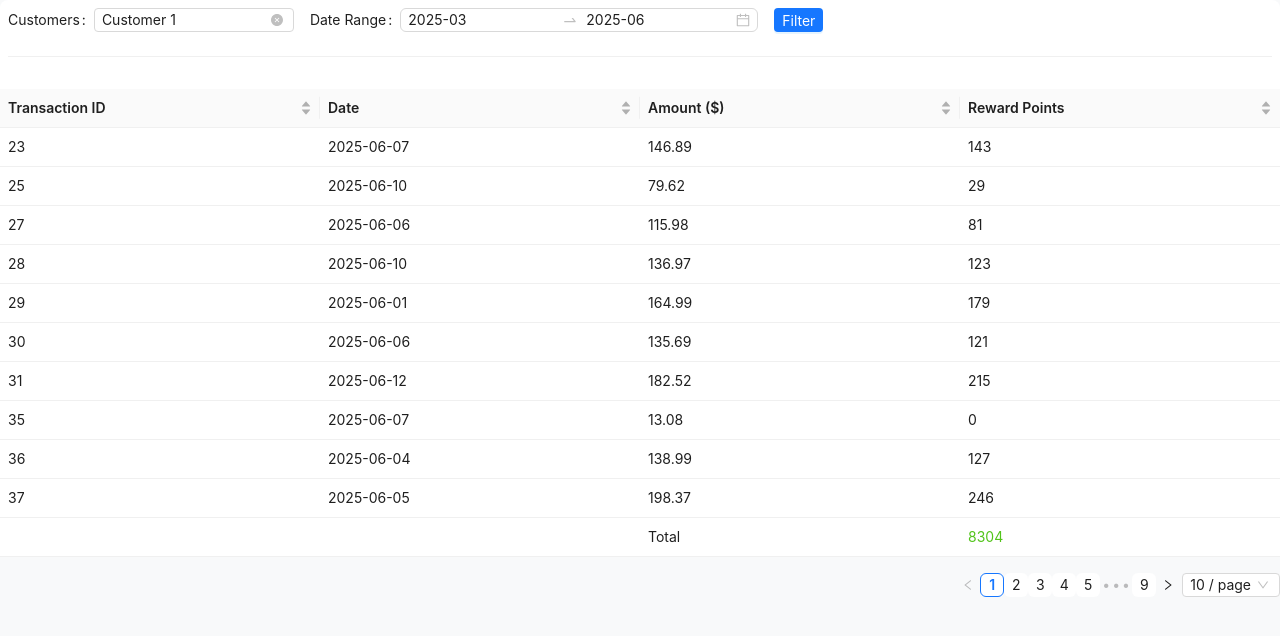
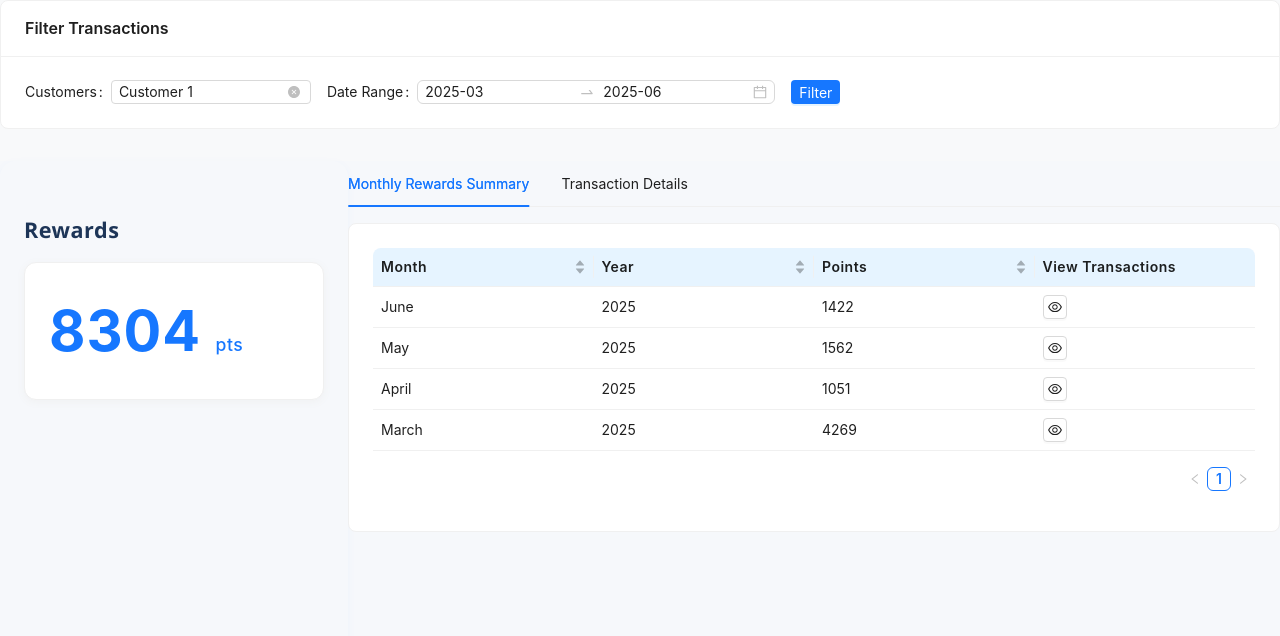
Before and after one commit to Sanith-Garipally/react_code_assignment, a React (Vite) app: page / in a window 1280 px wide. Shown: the top 636 px of the page. Built offline with nearby package versions, Linux system fonts and the light colour scheme.

Commit message:
Add: Rewards Summary

```diff
--- a/src/App.jsx
+++ b/src/App.jsx
@@ -1,5 +1,5 @@
 import TransactionsTable from './components/TransactionsTable';
-import { GlobalStyle } from './styles/globalStyles';
+import { GlobalStyle, Section } from './styles/globalStyles';
 
 const App = () => {
 
--- /dev/null
+++ b/src/components/RewardsSummary.jsx
@@ -0,0 +1,245 @@
+import React, { useState } from 'react';
+import PropTypes from 'prop-types';
+import { Button, Card, Drawer, Table, Tag, Typography } from 'antd';
+import { EyeOutlined } from '@ant-design/icons';
+import { StyledTable } from '../styles/globalStyles';
+import styled from 'styled-components';
+const { Text } = Typography;
+
+// Styled container for the two sections
+const FlexContainer = styled.div`
+  display: flex;
+  align-items: center;
+  justify-content: space-between;
+`;
+
+// Styled for the points
+const Points = styled.span`
+  font-size: 2.5rem;
+  font-weight: 700;
+  color: #1677ff; /* Ant Design primary blue */
+  letter-spacing: 1px;
+`;
+
+// Styled for the month/year
+const MonthYear = styled.span`
+  font-size: 1.1rem;
+  color: #64748b;
+  font-weight: 500;
+  letter-spacing: 0.5px;
+`;
+
+const SectionWrapper = styled.div`
+  background: #f6f8fb;
+  border-radius: 16px;
+  margin-bottom: 16px;
+  box-shadow: 0 2px 8px rgba(22, 119, 255, 0.04);
+`;
+// Styled heading
+const StyledHeading = styled.h3`
+  font-size: 1.35rem;
+  font-weight: 600;
+  color: #1d3557;
+  letter-spacing: 0.5px;
+`;
+
+const RewardCard = ({ points, month, year }) => (
+  <Card
+    style={{ maxWidth: 340, borderRadius: 12, boxShadow: '0 2px 8px #f0f1f2' }}
+  >
+    <FlexContainer>
+      <Points>{points} pts</Points>
+      <MonthYear>
+        {month} {year}
+      </MonthYear>
+    </FlexContainer>
+  </Card>
+);
+
+const columns = [
+  {
+    title: 'Transaction ID',
+    dataIndex: 'transactionId',
+    key: 'transactionId',
+    ellipsis: true,
+    sorter: (a, b) => a.transactionId - b.transactionId,
+  },
+  {
+    title: 'Date',
+    dataIndex: 'date',
+    key: 'date',
+    ellipsis: true,
+    sorter: (a, b) => new Date(a.date) - new Date(b.date),
+  },
+  {
+    title: 'Amount ($)',
+    dataIndex: 'amount',
+    key: 'amount',
+    ellipsis: true,
+    sorter: (a, b) => a.amount - b.amount,
+  },
+  {
+    title: 'Reward Points',
+    dataIndex: 'points',
+    key: 'points',
+    ellipsis: true,
+    sorter: (a, b) => a.points - b.points,
+  },
+];
+
+export default function RewardsSummary({ transactions, transactionsLoader }) {
+  const [open, setOpen] = useState(false);
+  const [currentRecord, setCurrentRecord] = useState({});
+  const monthlyMap = {};
+
+  transactions.forEach((txn) => {
+    const date = new Date(txn.date);
+    const year = date.getFullYear();
+    const month = String(date.getMonth() + 1).padStart(2, '0'); // e.g., "07"
+    let monthLabel = '';
+    switch (month) {
+      case '01':
+        monthLabel = 'January';
+        break;
+      case '02':
+        monthLabel = 'February';
+        break;
+      case '03':
+        monthLabel = 'March';
+        break;
+      case '04':
+        monthLabel = 'April';
+        break;
+      case '05':
+        monthLabel = 'May';
+        break;
+      case '06':
+        monthLabel = 'June';
+        break;
+      case '07':
+        monthLabel = 'July';
+        break;
+      case '08':
+        monthLabel = 'August';
+        break;
+      case '09':
+        monthLabel = 'September';
+        break;
+      case '10':
+        monthLabel = 'October';
+        break;
+      case '11':
+        monthLabel = 'November';
+        break;
+      case '12':
+        monthLabel = 'December';
+        break;
+      default:
+        monthLabel = '';
+        break;
+    }
+
+    const key = `${year}-${month}`;
+    const points = txn.points;
+
+    if (!monthlyMap[key]) {
+      monthlyMap[key] = {
+        month,
+        monthLabel,
+        year,
+        points: 0,
+        transactions: [],
+      };
+    }
+    monthlyMap[key].points += points;
+    monthlyMap[key].transactions.push({ ...txn, points });
+  });
+
+  const months = Object.values(monthlyMap).sort((a, b) => {
+    if (a.year !== b.year) return b.year - a.year;
+    return b.month - a.month;
+  });
+
+  const total = months.reduce((sum, m) => sum + m.points, 0);
+
+  const summaryColumns = [
+    {
+      title: 'Month',
+      dataIndex: 'monthLabel',
+      key: 'monthLabel',
+      ellipsis: true,
+      sorter: (a, b) => a.month - b.month,
+    },
+    {
+      title: 'Year',
+      dataIndex: 'year',
+      key: 'year',
+      ellipsis: true,
+      sorter: (a, b) => a.year - b.year,
+    },
+    {
+      title: 'Points',
+      dataIndex: 'points',
+      key: 'points',
+      ellipsis: true,
+      sorter: (a, b) => a.points - b.points,
+    },
+    {
+      title: 'View Transactions',
+      dataIndex: 'view',
+      key: 'view',
+      render: (_, record) => {
+        return (
+          <Button
+            size='small'
+            icon={<EyeOutlined />}
+            onClick={() => {
+              setCurrentRecord(record);
+              setOpen(true);
+            }}
+          />
+        );
+      },
+    },
+  ];
+
+  return (
+    <Card>
+      <StyledTable
+        size='small'
+        columns={summaryColumns}
+        dataSource={months}
+        loading={transactionsLoader}
+        rowKey={(obj) => obj.month + obj.year}
+      />
+      <Drawer
+        width={940}
+        placement='right'
+        closable={false}
+        open={open}
+        onClose={() => {
+          setOpen(false);
+          setCurrentRecord({});
+        }}
+      >
+        <SectionWrapper>
+          <StyledHeading>Transactions</StyledHeading>
+          <RewardCard
+            points={currentRecord.points}
+            month={currentRecord.monthLabel}
+            year={currentRecord.year}
+          />
+        </SectionWrapper>
+        <StyledTable
+          size='small'
+          columns={columns}
+          dataSource={currentRecord.transactions || []}
+          rowKey={(obj) => obj.transactionId}
+          scroll={{
+            y: '320px'
+          }}
+        />
+      </Drawer>
+    </Card>
+  );
+}
--- a/src/components/TableHeader.jsx
+++ b/src/components/TableHeader.jsx
@@ -1,5 +1,5 @@
 import React, { useEffect } from 'react';
-import { Form, Select, Button, Divider, DatePicker, message } from 'antd';
+import { Form, Select, Button, Divider, DatePicker, message, Card } from 'antd';
 import customersData from '../lib/customersData.json';
 import { fetchTransactions } from '../api/fetchData';
 import dayjs from 'dayjs';
@@ -85,7 +85,7 @@ const TransactionTableHeader = ({
   }, []);
 
   return (
-    <>
+    <Card title="Filter Transactions">
       <Form
         form={form}
         onFinish={filterTransactionsData}
@@ -112,8 +112,7 @@ const TransactionTableHeader = ({
           </Button>
         </Form.Item>
       </Form>
-      <Divider />
-    </>
+    </Card>
   );
 };
 
--- a/src/components/TransactionsTable.jsx
+++ b/src/components/TransactionsTable.jsx
@@ -1,7 +1,70 @@
-import { useCallback, useState } from 'react';
-import { Table, Typography } from 'antd';
+import { useState } from 'react';
+import { Card, Tabs } from 'antd';
 import TransactionTableHeader from './TableHeader';
-const { Text } = Typography;
+import { Section, StyledTable } from '../styles/globalStyles';
+import RewardsSummary from './RewardsSummary';
+import styled from 'styled-components';
+
+const FlexContainer = styled.div`
+  display: flex;
+  justify-content: space-between;
+  background: #f6f8fb;
+  min-height: 70vh;
+`;
+
+// Styled for the points
+const Points = styled.span`
+  font-size: 3.5rem;
+  font-weight: 700;
+  color: #1677ff; /* Ant Design primary blue */
+  letter-spacing: 1px;
+`;
+
+const SectionWrapper = styled.div`
+  padding: 32px 24px 24px 24px;
+  border-radius: 16px;
+  margin-bottom: 16px;
+  box-shadow: 0 2px 8px rgba(22, 119, 255, 0.04);
+  min-width: 300px;
+`;
+// Styled heading
+const StyledHeading = styled.h3`
+  font-size: 1.35rem;
+  font-weight: 600;
+  color: #1d3557;
+  margin-bottom: 18px;
+  letter-spacing: 0.5px;
+`;
+
+const StyledSpan = styled.span`
+  font-size: 1.1rem;
+  font-weight: 500;
+  letter-spacing: 0.5px;
+`;
+
+const RewardCard = ({ transactions }) => {
+  const total = transactions.reduce(
+    (pre, cur) => {
+      pre.points += cur.points;
+      return pre;
+    },
+    { points: 0 }
+  );
+  return (
+    <Card
+      style={{
+        maxWidth: 340,
+        borderRadius: 12,
+        boxShadow: '0 2px 8px #f0f1f2',
+      }}
+    >
+      <Points>
+        {total.points} <StyledSpan>pts</StyledSpan>
+      </Points>
+    </Card>
+  );
+};
+
 const columns = [
   {
     title: 'Transaction ID',
@@ -42,40 +105,49 @@ const TransactionsTable = () => {
   };
   return (
     <>
-      <Table
+      <Section>
+        <TransactionTableHeader
+          filterTransactionsAndUpdateState={filterTransactionsAndUpdateState}
+          setTransactionsLoader={setTransactionsLoader}
+        />
+      </Section>
+
+      <FlexContainer>
+        <SectionWrapper>
+          <StyledHeading>Rewards</StyledHeading>
+          <RewardCard transactions={transactions} />
+        </SectionWrapper>
+        <Tabs
+          defaultActiveKey='1'
+          items={[
+            {
+              key: '1',
+              label: 'Monthly Rewards Summary',
+              children: (
+                <Section>
+                  <RewardsSummary
+                    transactions={transactions}
+                    transactionsLoader={transactionsLoader}
+                  />
+                </Section>
+              ),
+            },
+            {
+              key: '2',
+              label: 'Transaction Details',
+              children: (
+                <StyledTable
                   columns={columns}
                   dataSource={transactions}
                   rowKey={(obj) => obj.transactionId}
                   size='small'
                   loading={transactionsLoader}
-        title={() => (
-          <TransactionTableHeader
-            filterTransactionsAndUpdateState={filterTransactionsAndUpdateState}
-            setTransactionsLoader={setTransactionsLoader}
                 />
-        )}
-        summary={() => {
-          const total = transactions.reduce(
-            (pre, cur) => {
-              pre.points += cur.points;
-              return pre;
+              ),
             },
-            { points: 0 }
-          );
-          return (
-            <Table.Summary.Row>
-              <Table.Summary.Cell></Table.Summary.Cell>
-              <Table.Summary.Cell></Table.Summary.Cell>
-              <Table.Summary.Cell>
-                <Text>Total</Text>
-              </Table.Summary.Cell>
-              <Table.Summary.Cell>
-                <Text type='success'>{total.points}</Text>
-              </Table.Summary.Cell>
-            </Table.Summary.Row>
-          );
-        }}
+          ]}
         />
+      </FlexContainer>
     </>
   );
 };
--- a/src/styles/globalStyles.js
+++ b/src/styles/globalStyles.js
@@ -1,3 +1,4 @@
+import { Table } from 'antd';
 import styled, { createGlobalStyle } from 'styled-components';
 
 export const GlobalStyle = createGlobalStyle`
@@ -16,3 +17,10 @@ export const Container = styled.div`
 export const Section = styled.div`
   margin-bottom: 32px;
 `;
+
+export const StyledTable = styled(Table)`
+  .ant-table-thead > tr > th {
+    background: #e6f4ff;         /* Light blue background */
+    letter-spacing: 0.5px;
+  }
+`;
```
Lines whose indentation alone changed are shown as unchanged.
